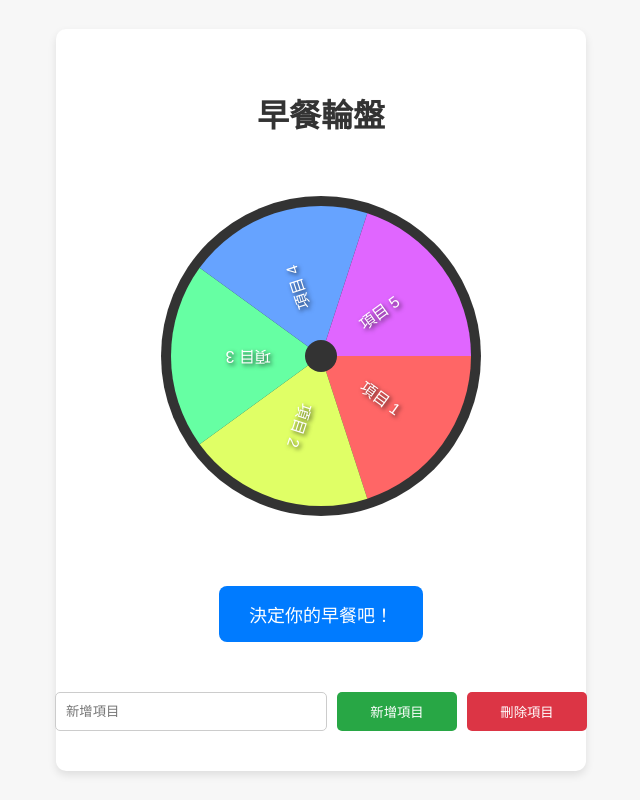
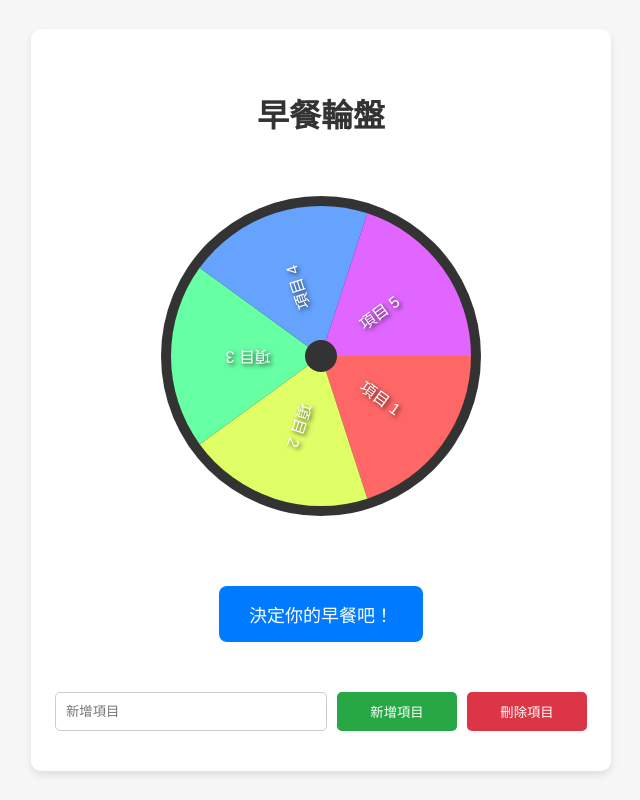
Before and after one commit to fred39392001/SpinWheel, a plain HTML site: page index.html in a window 1280 px wide. Shown: the whole page, without its empty margins (319-959 px from the left). Drawn offline with Linux system fonts and the light colour scheme.

Commit message:
Adjust CSS: .container width to 500px

```diff
--- a/styles.css
+++ b/styles.css
@@ -16,7 +16,7 @@ body {
     box-shadow: 0 4px 8px rgba(0, 0, 0, 0.1);
     padding: 40px;
     border-radius: 10px;
-    width: 450px; /* 假設您希望容器寬度稍微增大，您可以根據需要調整 */
+    width: 500px; /* 假設您希望容器寬度稍微增大，您可以根據需要調整 */
     display: flex;
     flex-direction: column;
     justify-content: center;
```
